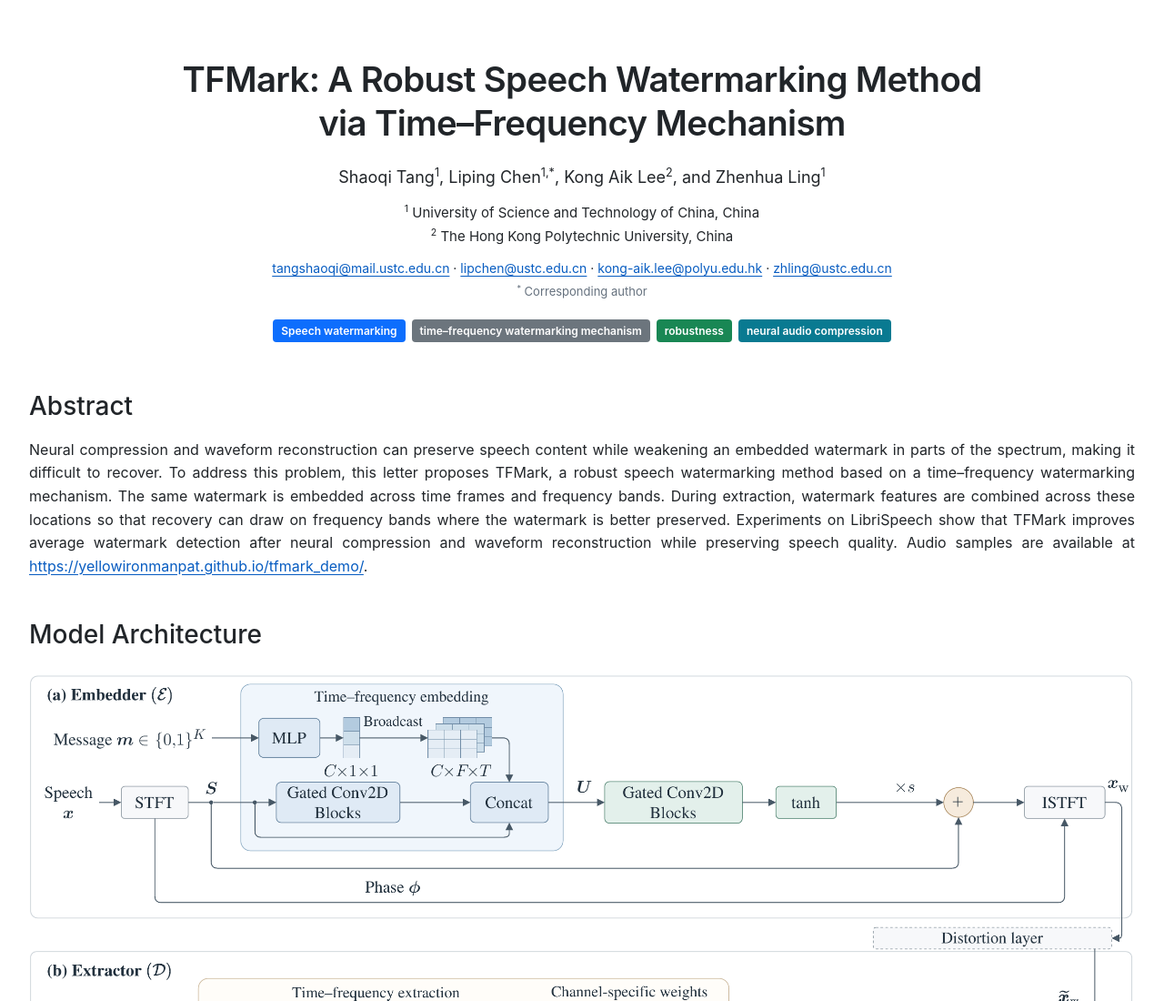
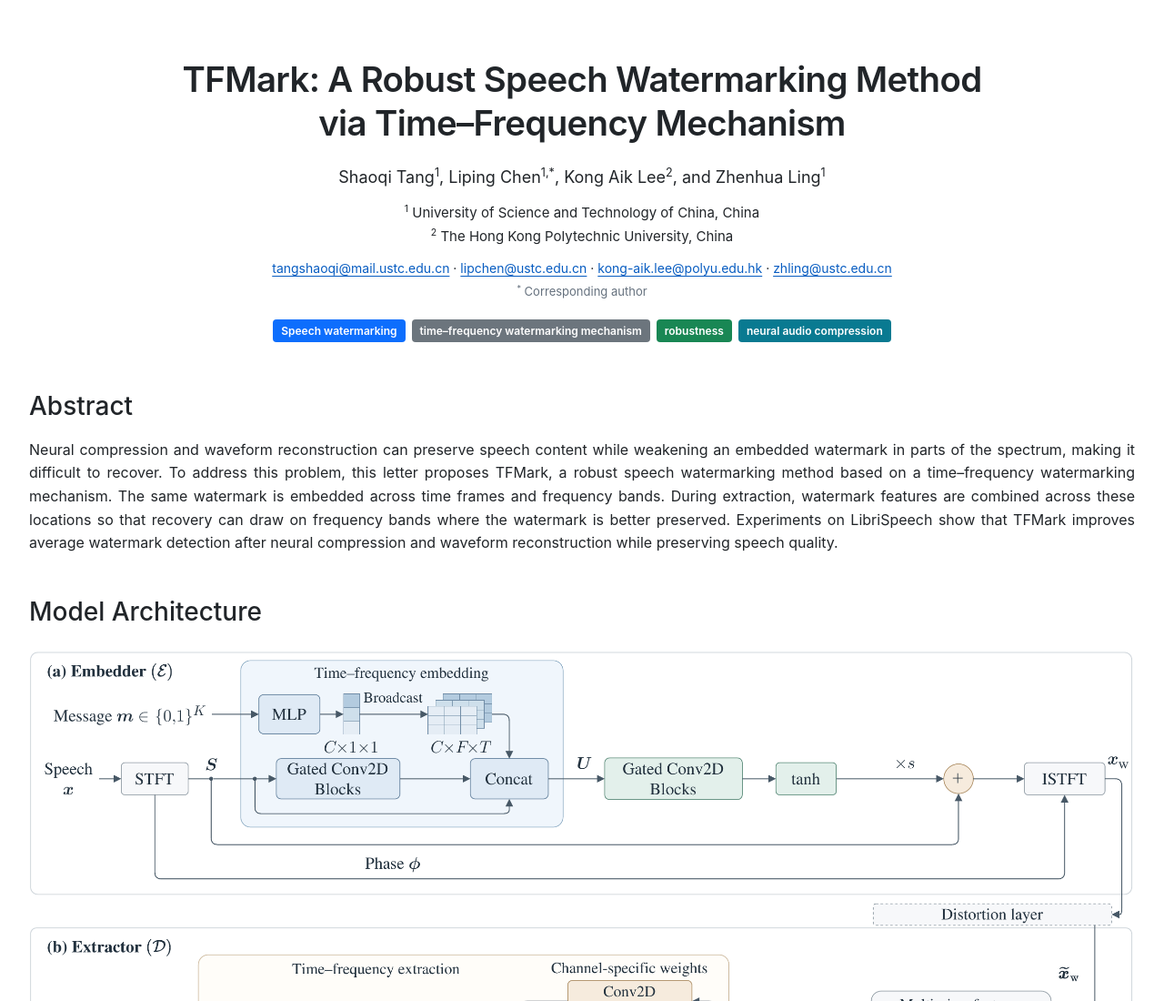
Before and after one commit to yellowIronmanpat/tfmark_demo, a plain HTML site: page index.html in a window 1280 px wide. Shown: the top 1100 px of the page at 91% size. Drawn offline with Linux system fonts and the light colour scheme.

Commit message:
Remove the demo self-reference from the website abstract

```diff
--- a/index.html
+++ b/index.html
@@ -30,7 +30,7 @@
   </header>
   <section aria-labelledby="abstract-title">
     <h2 id="abstract-title">Abstract</h2>
-    <p class="abstract">Neural compression and waveform reconstruction can preserve speech content while weakening an embedded watermark in parts of the spectrum, making it difficult to recover. To address this problem, this letter proposes TFMark, a robust speech watermarking method based on a time–frequency watermarking mechanism. The same watermark is embedded across time frames and frequency bands. During extraction, watermark features are combined across these locations so that recovery can draw on frequency bands where the watermark is better preserved. Experiments on LibriSpeech show that TFMark improves average watermark detection after neural compression and waveform reconstruction while preserving speech quality. Audio samples are available at <a href="#results">https://yellowironmanpat.github.io/tfmark_demo/</a>.</p>
+    <p class="abstract">Neural compression and waveform reconstruction can preserve speech content while weakening an embedded watermark in parts of the spectrum, making it difficult to recover. To address this problem, this letter proposes TFMark, a robust speech watermarking method based on a time–frequency watermarking mechanism. The same watermark is embedded across time frames and frequency bands. During extraction, watermark features are combined across these locations so that recovery can draw on frequency bands where the watermark is better preserved. Experiments on LibriSpeech show that TFMark improves average watermark detection after neural compression and waveform reconstruction while preserving speech quality.</p>
   </section>
   <section aria-labelledby="architecture-title">
     <h2 id="architecture-title">Model Architecture</h2>
```
